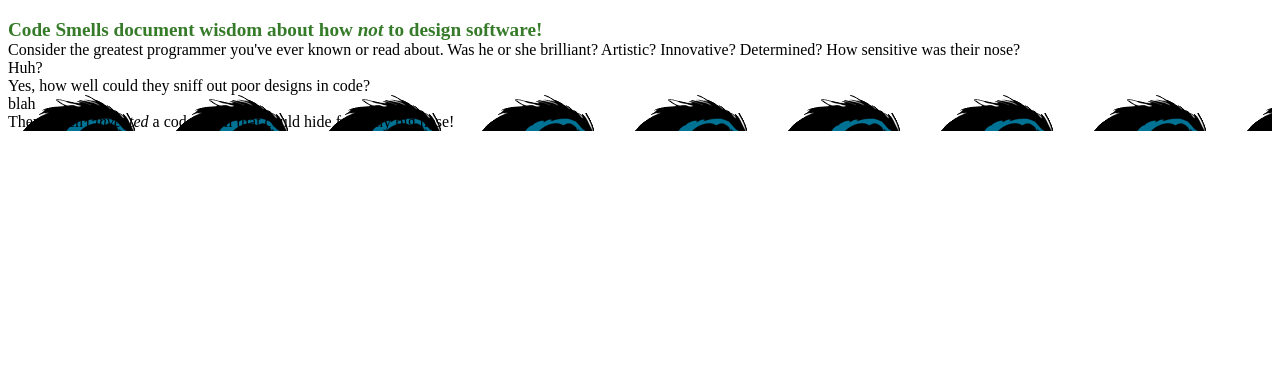
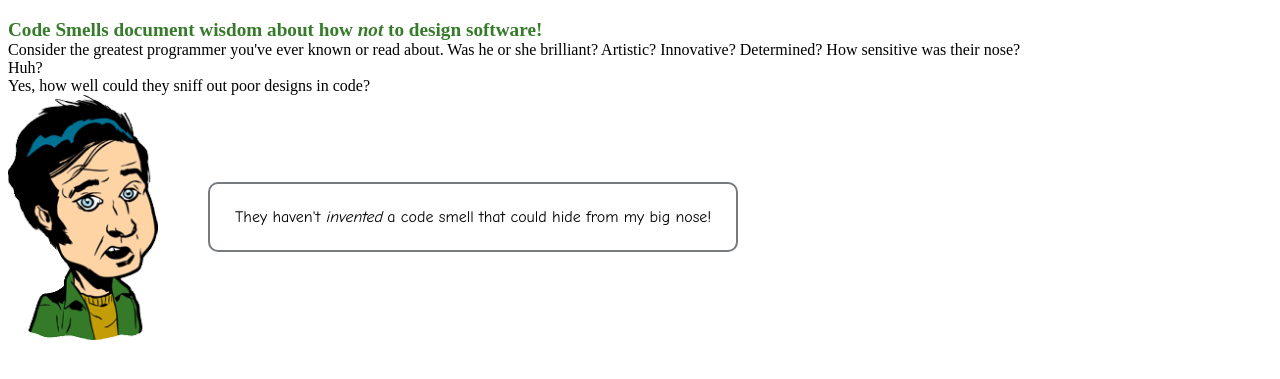
Before and after one commit to wpreid/learn-web-components, a website: page index.html in a window 1280 px wide. Shown: the part 95-474 px from the top of the page. Drawn offline with Linux system fonts and the light colour scheme.

Commit message:
apply styles to persona

```diff
--- a/index.html
+++ b/index.html
@@ -24,6 +24,7 @@
                     Code Smells document wisdom about how <i class="italic">not</i> to design software!
                 </span>
             </div>
+
             <div class="paragraph"></div>
             Consider the greatest programmer you've ever known or read about. Was he or she brilliant?
             Artistic? Innovative? Determined? How sensitive was their nose?
@@ -32,28 +33,13 @@
             <div class="paragraph"></div>
             Yes, how well could they sniff out poor designs in code?
             <div class="paragraph"></div>
-            <div class="persona" style="background-image: url('images/personas/wiseass_2.gif');">
-                blah
-                <div class="balloon">
 
-                    <div class="balloonHeader">
-                        <div class="balloonHeaderContent"></div>
-                    </div>
-                    <div class="balloonBody">
-                        <div class="balloonBodyWrapper">
-                            <div class="balloonBodyContent">
-                                <div class="paragraph"></div>
-                                They haven't <i class="italic">invented</i> a code smell that could hide from my big
-                                nose!
-                                <div class="paragraph"></div>
-                            </div>
-                        </div>
-                    </div>
-                    <div class="balloonFooter">
-                        <div class="balloonFooterContent"></div>
-                    </div>
+            <div class="persona">
+                <img class="speaker" alt="image of wiseass character" src="/images/personas/wiseass_2.gif" />
+                <div class="speech">
+                    They haven't <i class="italic">invented</i> a code smell that could hide from my big
+                    nose!
                 </div>
-                <div style="clear:both;"></div>
             </div>
         </div>
         <div style="clear:both"></div>
--- a/style.css
+++ b/style.css
@@ -3,7 +3,7 @@
     --speech-font: "Comic Sans MS", sans-serif;
 }
 
-.bubble {
+.persona {
     margin-left: auto;
     margin-right: auto;
     line-height: 100%;
@@ -15,8 +15,8 @@
 .speaker {
     aspect-ratio: initial;
     width: 30vw;
-    min-width: 150px;
-    max-width: 350px;
+    min-width: 80px;
+    max-width: 150px;
     float: left;
 }
 
@@ -28,5 +28,5 @@
     margin-left: 50px;
     min-width: 120px;
     font-family: var(--speech-font);
-    color: var(--gray-color);
+    /*color: var(--gray-color);*/
 }
```
